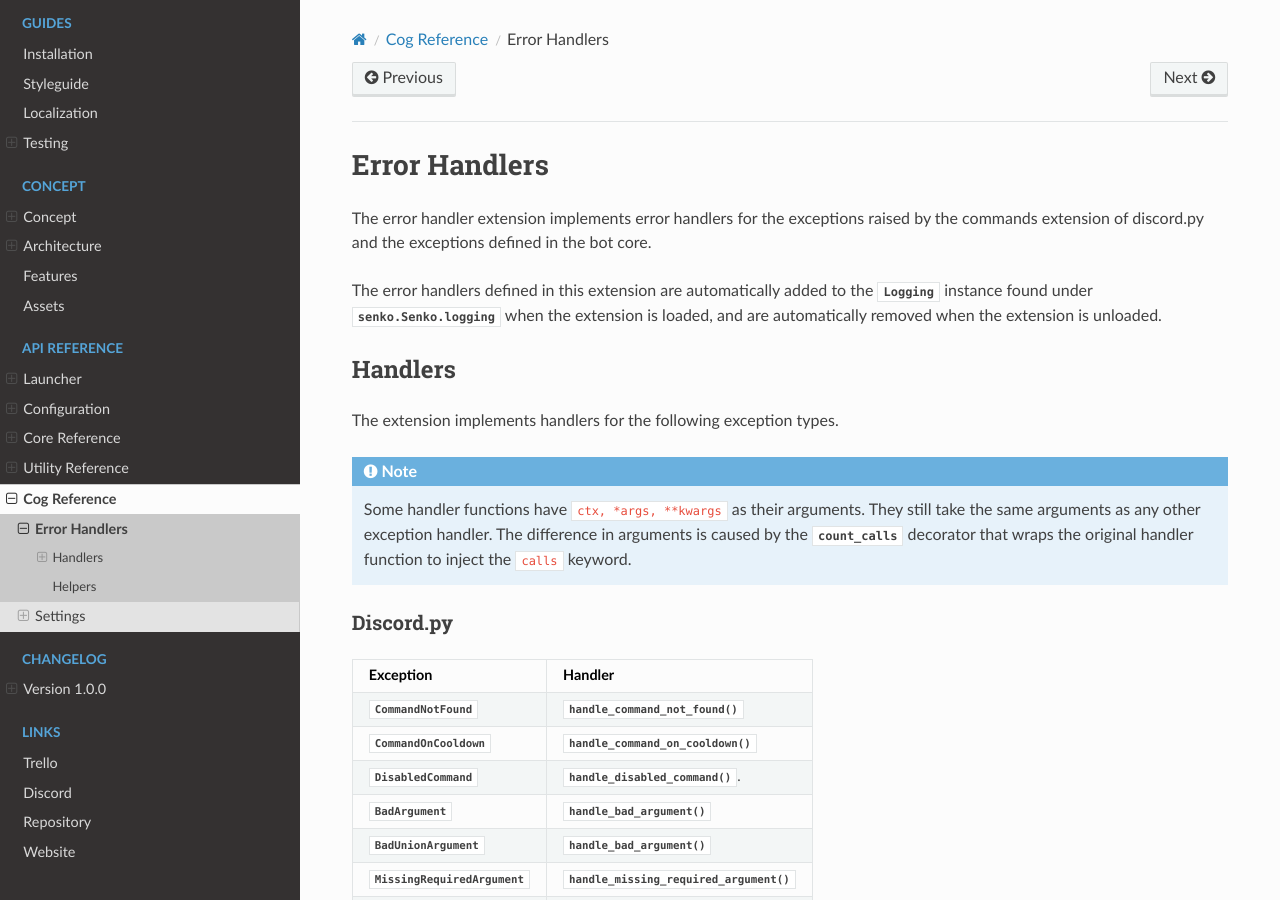
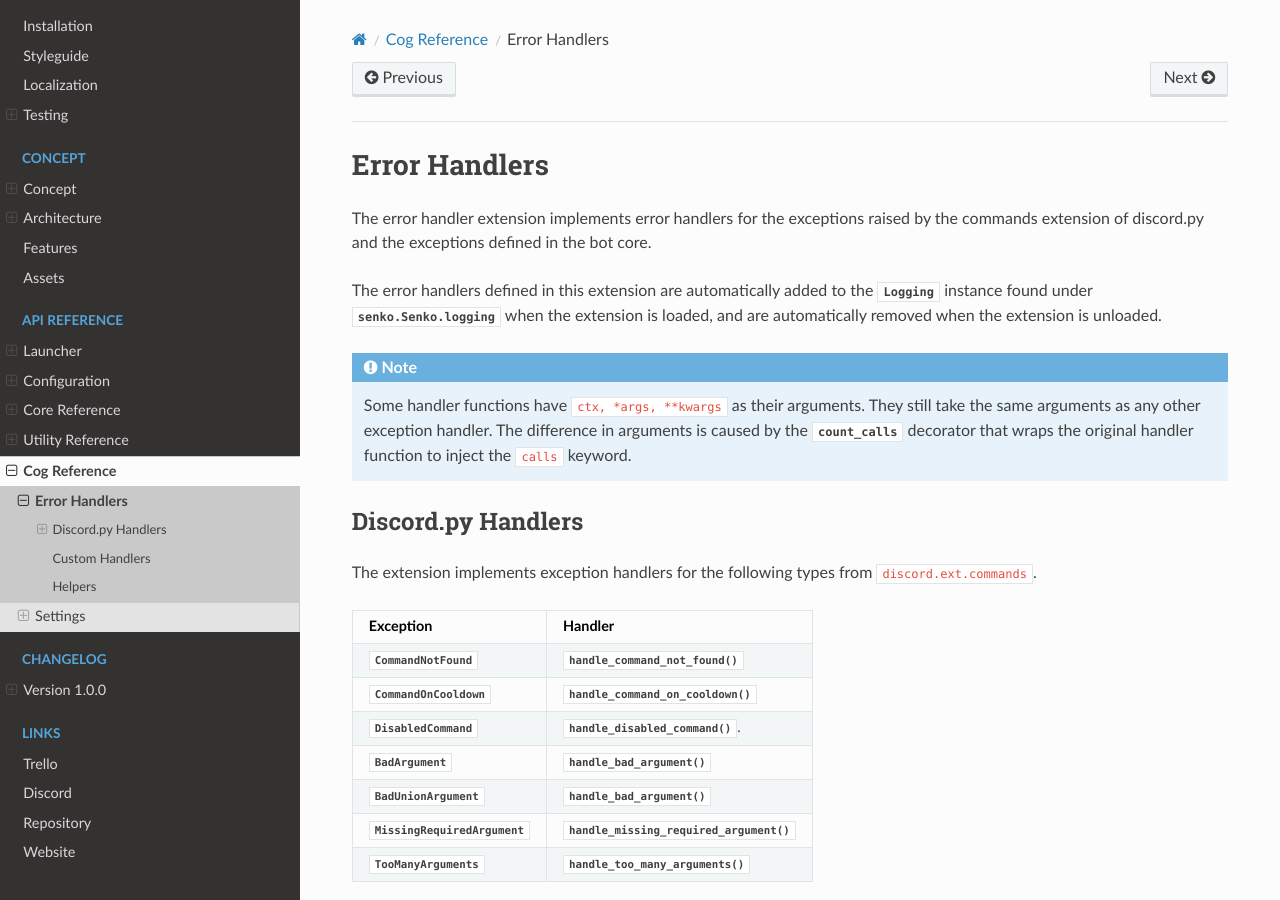
Before and after one commit to thatoneolib/senko, a Sphinx documentation site: the page built from docs/source/api/cogs/error_handlers.rst, in a window 1280 px wide and 900 px high. Built offline with Sphinx 7.4.7 and the Read the Docs theme 2.0.0, drawn with Linux system fonts in a browser that asks for light colours; some of the changed text lies outside the part shown.

Commit message:
Update error_handlers documentation

```diff
--- a/docs/source/api/cogs/error_handlers.rst
+++ b/docs/source/api/cogs/error_handlers.rst
@@ -24,8 +19,11 @@ The extension implements handlers for the following exception types.
     difference in arguments is caused by the :class:`~.count_calls` decorator
     that wraps the original handler function to inject the ``calls`` keyword.
 
-Discord.py
-==========
+Discord.py Handlers
+*******************
+
+The extension implements exception handlers for the following types from
+``discord.ext.commands``.
 
 =============================================================== ====================================================================
 Exception                                                       Handler
@@ -41,7 +39,7 @@ Exception                                                       Handler
 =============================================================== ====================================================================
 
 Invocation Errors
------------------
+=================
 
 Handlers for exceptions raised during the invocation of a command.
 
@@ -50,7 +48,7 @@ Handlers for exceptions raised during the invocation of a command.
 .. autofunction:: cogs.error_handlers.handlers.handle_disabled_command
 
 Parameter and Parsing Errors
-----------------------------
+============================
 
 Handlers for exceptions raised while checking and parsing parameters.
 
@@ -58,8 +56,11 @@ Handlers for exceptions raised while checking and parsing parameters.
 .. autofunction:: cogs.error_handlers.handlers.handle_missing_required_argument
 .. autofunction:: cogs.error_handlers.handlers.handle_too_many_arguments
 
-Custom
-======
+Custom Handlers
+***************
+
+The extension further implements exception handlers for the following custom
+exception types.
 
 .. todo:: Document custom exception handlers.
 
```
Also changed, not shown: other parts of docs/source/api/cogs/error_handlers.rst (+0 -5 lines).
